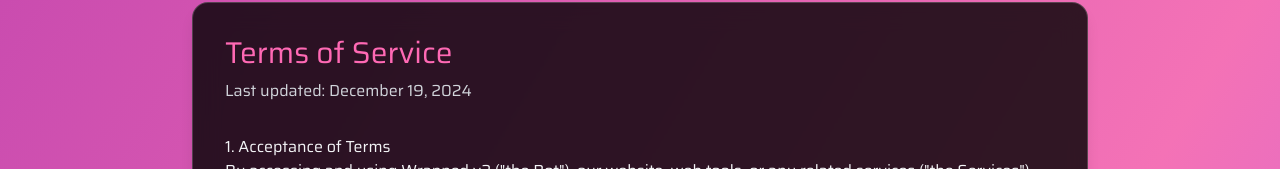
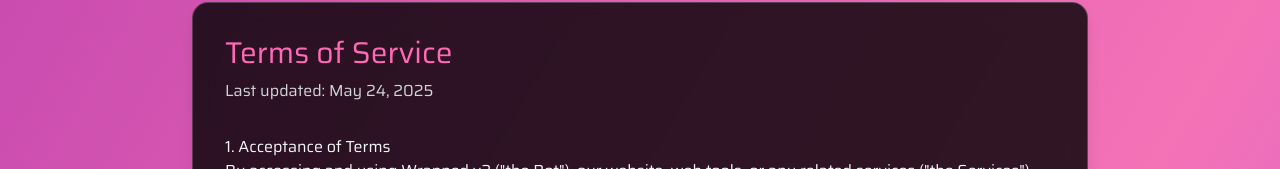
Before and after one commit to WxTaco/main-website, a React (Vite) app in the folder wrapped-v2/: page /terms in a window 1280 px wide. Shown: the part 119-288 px from the top of the page. Built offline with nearby package versions, Linux system fonts and the light colour scheme.

Commit message:
updated dates

```diff
--- a/wrapped-v2/src/pages/Privacy.tsx
+++ b/wrapped-v2/src/pages/Privacy.tsx
@@ -5,7 +5,7 @@
     <div className="min-h-screen w-full bg-gradient-to-br from-theme-gradient-start via-theme-gradient-middle to-theme-gradient-end flex flex-col items-center justify-start py-12 px-4 transition-colors duration-300">
       <div className="max-w-4xl w-full bg-gray-800/90 backdrop-blur-md rounded-2xl shadow-lg p-8 border border-theme-border/30 dark:bg-black/80 dark:border-white/20">
         <h1 className="text-3xl font-saira mb-2 text-theme-primary">Privacy Policy</h1>
-        <p className="text-gray-300 mb-8">Last updated: December 19, 2024</p>
+        <p className="text-gray-300 mb-8">Last updated: May 24, 2025</p>
         <div className="prose prose-invert max-w-none text-gray-100">
           <section>
             <h2>1. Information We Collect</h2>
--- a/wrapped-v2/src/pages/Terms.tsx
+++ b/wrapped-v2/src/pages/Terms.tsx
@@ -6,7 +6,7 @@
     <div className="min-h-screen w-full bg-gradient-to-br from-theme-gradient-start via-theme-gradient-middle to-theme-gradient-end flex flex-col items-center justify-start py-12 px-4 transition-colors duration-300">
       <div className="max-w-4xl w-full bg-gray-800/90 backdrop-blur-md rounded-2xl shadow-lg p-8 border border-theme-border/30 dark:bg-black/80 dark:border-white/20">
         <h1 className="text-3xl font-saira mb-2 text-theme-primary">Terms of Service</h1>
-        <p className="text-gray-300 mb-8">Last updated: December 19, 2024</p>
+        <p className="text-gray-300 mb-8">Last updated: May 24, 2025</p>
         <div className="prose prose-invert max-w-none text-gray-100">
           <section>
             <h2>1. Acceptance of Terms</h2>
```
